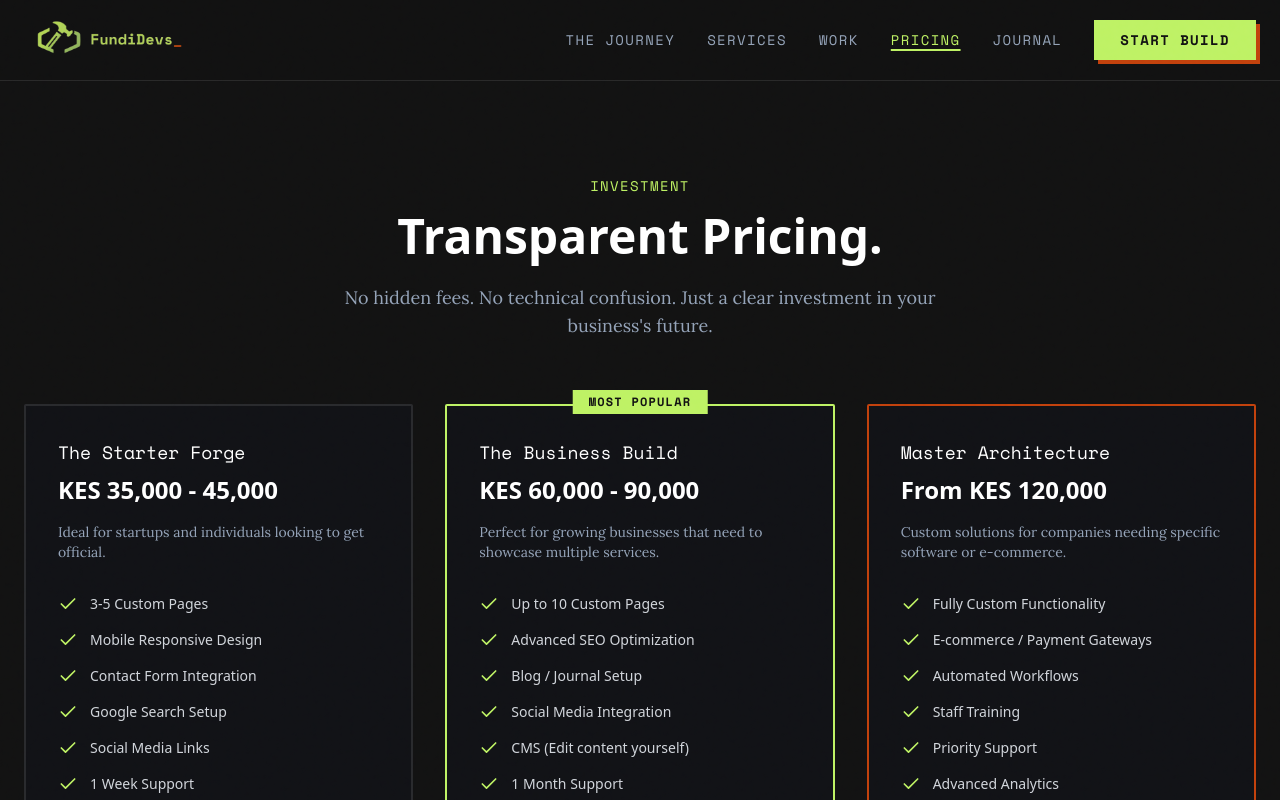
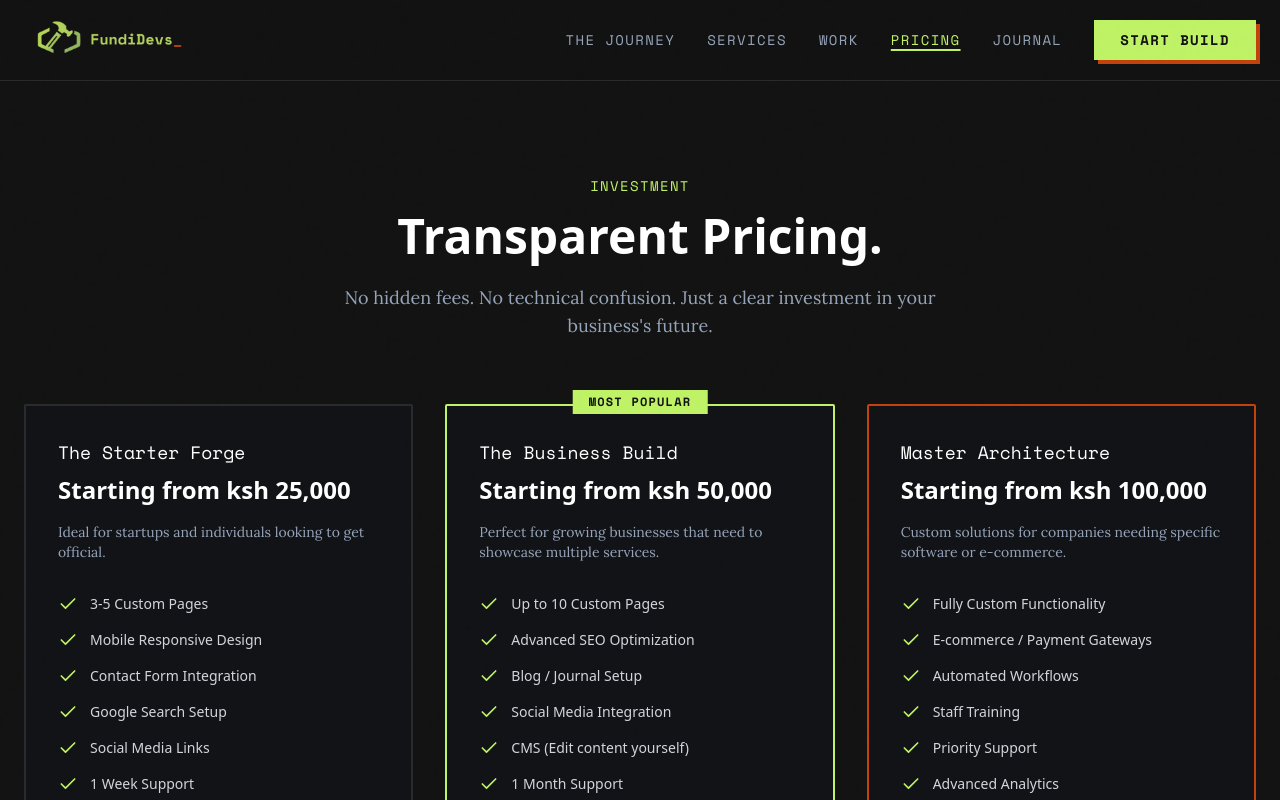
Before and after one commit to kimanthigregory/fundidevs, a Next.js app: page /pricing in a window 1280 px wide. Shown: the top 800 px of the page. Built offline with nearby package versions, Linux system fonts and the light colour scheme.

Commit message:
update pricing page

```diff
--- a/src/app/pricing/page.jsx
+++ b/src/app/pricing/page.jsx
@@ -8,7 +8,7 @@ export const metadata = {
     canonical: "/pricing",
   },
   openGraph: {
-    title: "Website Design Investment & Pricing | Fundi",
+    title: "Website Design Investment & Pricing | Fundidevs",
     description:
       "Get a clear breakdown of our web development packages and custom engineering rates.",
   },
@@ -17,7 +17,7 @@ export default function Pricing() {
   const tiers = [
     {
       name: "The Starter Forge",
-      price: "KES 35,000 - 45,000",
+      price: "Starting from ksh 25,000",
       desc: "Ideal for startups and individuals looking to get official.",
       features: [
         "3-5 Custom Pages",
@@ -32,7 +32,7 @@ export default function Pricing() {
     },
     {
       name: "The Business Build",
-      price: "KES 60,000 - 90,000",
+      price: "Starting from ksh 50,000",
       desc: "Perfect for growing businesses that need to showcase multiple services.",
       features: [
         "Up to 10 Custom Pages",
@@ -48,7 +48,7 @@ export default function Pricing() {
     },
     {
       name: "Master Architecture",
-      price: "From KES 120,000",
+      price: "Starting from ksh 100,000",
       desc: "Custom solutions for companies needing specific software or e-commerce.",
       features: [
         "Fully Custom Functionality",
```
